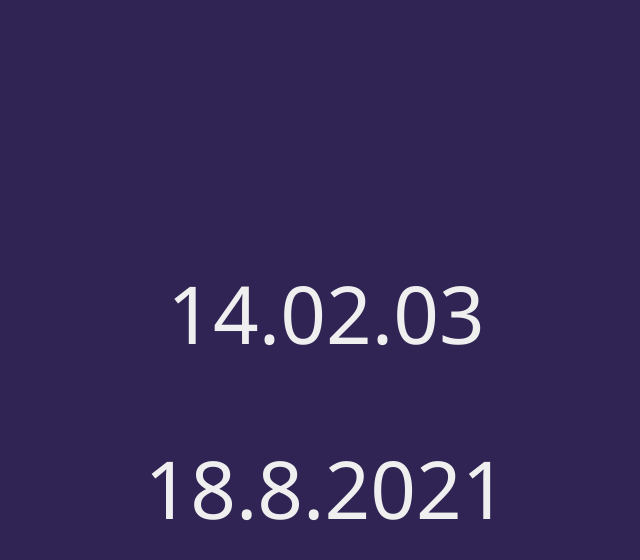
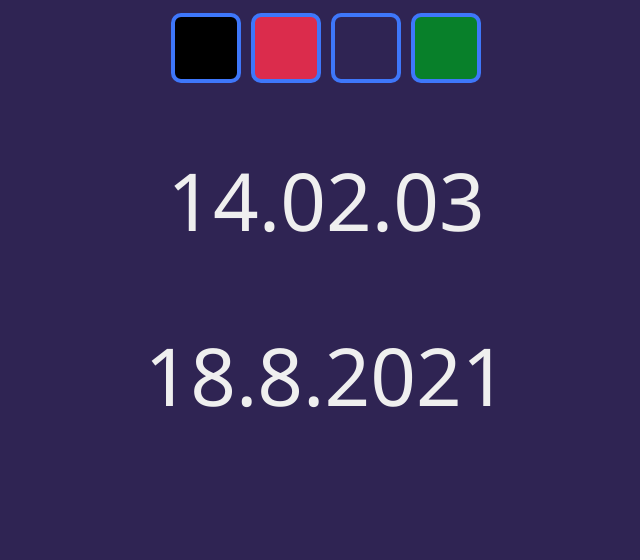
Before and after one commit to saabismi/kellosivu, a plain HTML site: page index.html in a window 1280 px wide. Shown: the whole page, without its empty margins (314-954 px from the left). Drawn offline with Linux system fonts and the light colour scheme.

Commit message:
värinvaihto-ominaisuutta alkuun

```diff
--- a/index.css
+++ b/index.css
@@ -10,6 +10,44 @@ h1 {
     font-weight: normal;
 }
 
+section#colorbuttons {
+    display:flex;
+    flex-direction: row;
+    width:100%;
+    height:10%;
+    justify-content: center;
+}
+
+button.colorchange {
+    width:70px;
+    height: 70px;
+    border-radius: 10px;
+    border:4px solid #3e77fa;
+    margin:5px;
+    background-color: #b0c2eb;
+    cursor: pointer;
+}
+
+button.colorchange:hover {
+    border-color: #fff;
+}
+
+button#black {
+    background-color: #000;
+}
+
+button#red {
+    background-color: #db2c4c;
+}
+
+button#violet {
+    background-color: #2f2453;
+}
+
+button#green {
+    background-color: #08802a;
+}
+
 main {
     display: flex;
     flex-direction: column;
@@ -20,7 +58,9 @@ main {
 }
 
 section#clock {
+    position: absolute;
     vertical-align: middle;
     text-align: center;
     width:100%;
+    height: 100%;
 }
--- a/index.html
+++ b/index.html
@@ -7,6 +7,12 @@
     </head>
 
     <body>
+        <section id="colorbuttons">
+            <button onclick="changeColor()" id="black" class="colorchange"></button>
+            <button onclick="changeColor()" id="red" class="colorchange"></button>
+            <button onclick="changeColor()" id="violet" class="colorchange"></button>
+            <button onclick="changeColor()" id="green" class="colorchange"></button>
+        </section>
         <main>
             <section id="clock">
                 <h1 id="time">00.00.00</h1>
```
